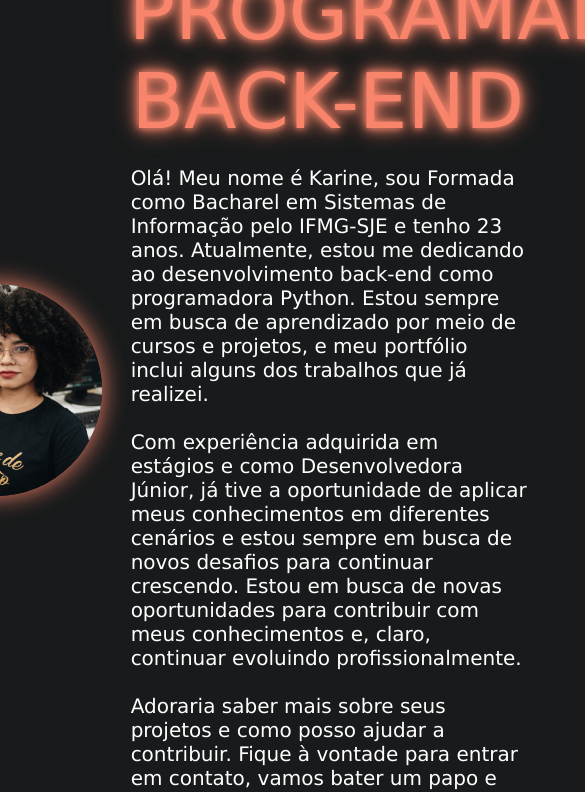
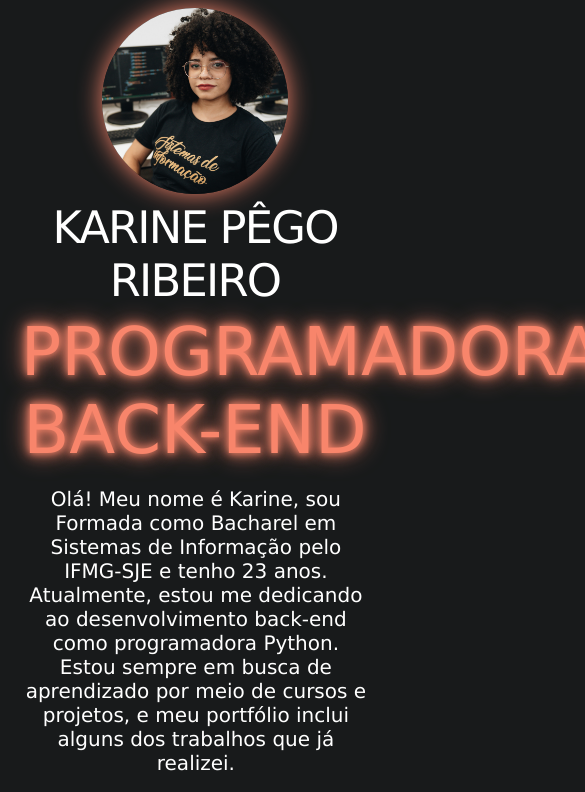
Before and after one commit to Karinepego/ProjetoSitePortifolio, a plain HTML site: page index.html in a window 390 px wide. Shown: the top 792 px of the page, 585 px wide, since content can reach past the window. Drawn offline with Linux system fonts and the light colour scheme.

Commit message:
media queries semi estruturadas

```diff
--- a/css/apresentacao.css
+++ b/css/apresentacao.css
@@ -32,7 +32,7 @@ h3{
 	font-weight: 450;
 	letter-spacing: -0,04em;
 	padding-bottom: 2%;
-	border: 1px solid yellow;
+	border: 1px solid purple;
 }
 
 .carousel-item img {
--- a/css/estiloKP.css
+++ b/css/estiloKP.css
@@ -46,7 +46,6 @@ a:hover {
 /***** FOTO E APRESENTAÇÃO *****/
 header {
 	width: 100%;
-	height: calc(100vh - 10px);
 	padding: 2%;
 	margin-bottom: 0;
 	box-sizing: border-box;
@@ -116,7 +115,7 @@ header {
 }
 
 h1 {
-	font-size: 4.80em !important;
+	font-size: 4.80em;
 	font-weight: 100;
 	text-align: center;
 	padding-bottom: 5%;
@@ -135,8 +134,6 @@ h3{
 	font-weight: 450;
 	letter-spacing: -0,04em;
 	padding: 2%;
-        border: 1px solid yellow;
-
 }
 
 ul {
--- a/css/global.css
+++ b/css/global.css
@@ -84,7 +84,17 @@ footer {
     margin: 0;
 }
 
-/* Responsivo */
+/* ==================================== Responsividade ======================================*/
+@media screen and (max-width: 550px) {
+    .container h1 {
+        font-size: 1em;
+    }
+
+    .texto p {
+        text-align: center;
+    }
+}
+
 @media (max-width: 768px) {
     .footer-container {
         flex-direction: column;
@@ -104,3 +114,59 @@ footer {
         text-align: center;
     }
 }
+
+@media screen and (max-width: 1000px) {
+    .container h1 {
+        font-size: 2.2em;
+    }
+
+    .texto p {
+        text-align: center;
+    }
+}
+
+@media screen and (max-width: 1163px) {
+    .esquerda h3 { /* Nome */
+        text-align: center;
+        font-size: 2.2em !important; /* Ajustado para uma transição mais suave */
+        font-weight: 450;
+        letter-spacing: -0.04em; /* Corrigido para o formato correto */
+        padding: 2%;
+    }
+
+    .esquerda h1 { /* Programadora Back-End */
+        font-size: 2.5em !important;; /* Ajustado para uma transição mais suave */
+        min-width: 100px;
+    }
+
+    .container { /* Foto em cima do texto */
+        flex-direction: column;
+        justify-content: center;
+        max-width: 1200px;
+        margin: 0 auto;
+    }
+
+    .container h1 {
+        font-size: 3em !important;;
+        text-align: center;
+        color: orange;
+    }
+
+    .texto p {
+        text-align: center;
+    }
+}
+
+@media screen and (max-width: 1896px) {
+    .esquerda h3 { /* Nome */
+        text-align: center;
+        font-size: 2.8em !important; /* Ajustado para uma transição mais suave */
+        font-weight: 450;
+        letter-spacing: -0.04em; /* Corrigido para o formato correto */
+        padding: 2%;
+    }
+
+    .esquerda h1 { /* Programadora Back-End */
+        font-size: 4.2em !important; /* Ajustado para uma transição mais suave */
+    }
+}
```
